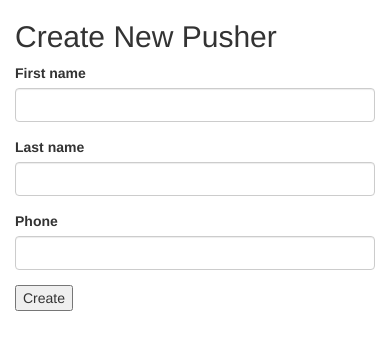
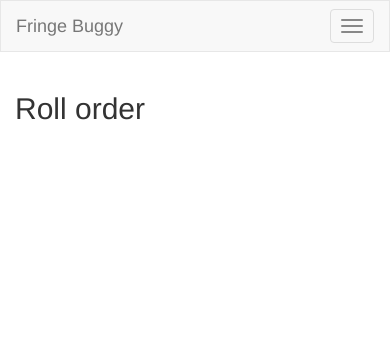
Before and after one commit to jlbrooks/buggy, a Django app: page / in a window 390 px wide. Shown: the top 350 px of the page. Run offline with Django 3.2, Linux system fonts and the light colour scheme; data that the repository does not hold is empty; some libraries are stand-ins or nearby versions.

Commit message:
base template, navbar

```diff
--- a/buggy/urls.py
+++ b/buggy/urls.py
@@ -20,5 +20,6 @@ from pushers import views
 urlpatterns = [
     url(r'^admin/', admin.site.urls),
     url(r'^$', views.index, name='index'),
+    url(r'^pushers$', views.pushers, name='pushers'),
     url(r'^create_pusher$', views.create_pusher, name='create_pusher'),
 ]
--- /dev/null
+++ b/pushers/templates/__base.html
@@ -0,0 +1,35 @@
+<!DOCTYPE html>
+<html>
+<head>
+  {% load staticfiles %}
+  <title>Pusher assignments</title>
+
+  <link rel="stylesheet" href="{% static "bootstrap-3.3.7-dist/css/bootstrap.min.css" %}">
+  <script src="{% static "bootstrap-3.3.7-dist/js/bootstrap.min.js" %}"></script>
+</head>
+
+<nav class="navbar navbar-default">
+  <div class="container-fluid">
+    <!-- Brand and toggle get grouped for better mobile display -->
+    <div class="navbar-header">
+      <button type="button" class="navbar-toggle collapsed" data-toggle="collapse" data-target="#navbar-collapse" aria-expanded="false">
+        <span class="sr-only">Toggle navigation</span>
+        <span class="icon-bar"></span>
+        <span class="icon-bar"></span>
+        <span class="icon-bar"></span>
+      </button>
+      <a class="navbar-brand" href="#">Fringe Buggy</a>
+    </div>
+
+    <div class="collapse navbar-collapse" id="navbar-collapse">
+      <ul class="nav navbar-nav navbar-right">
+        <li><a href="{% url 'pushers' %}">Pusher Management</a></li>
+      </ul>
+    </div>
+  </div>
+</nav>
+
+<body>
+{% block content %}{% endblock content %}
+</body>
+</html>
--- a/pushers/templates/index.html
+++ b/pushers/templates/index.html
@@ -1,42 +1,11 @@
-<!DOCTYPE html>
-<html>
-<head>
-  {% load staticfiles %}
-  <title>Pusher assignments</title>
+{% extends "__base.html" %}
 
-  <link rel="stylesheet" href="{% static "bootstrap-3.3.7-dist/css/bootstrap.min.css" %}">
-  <script src="{% static "bootstrap-3.3.7-dist/js/bootstrap.min.js" %}"></script>
-</head>
-<body>
+{% block content %}
 <div class="container">
   <div class="row">
     <div class="col-md-6">
-      <h2>Create New Pusher</h2>
-      <form action="{% url 'create_pusher' %}" method="POST">
-        {% csrf_token %}
-        <div class="form-group">
-          <label for="first_name">First name</label>
-          <input type="text" class="form-control" name="first_name">
-        </div>
-        <div class="form-group">
-          <label for="last_name">Last name</label>
-          <input type="text" class="form-control" name="last_name">
-        </div>
-        <div class="form-group">
-          <label for="phone">Phone</label>
-          <input type="phone" class="form-control" name="phone">
-        </div>
-        <input type="submit" value="Create">
-      </form>
-    </div>
-    <div class="col-md-6">
-      <ul>
-        {% for pusher in pushers %}
-          <li>{{ pusher.name }} - {{ pusher.phone }}</li>
-        {% endfor %}
-      </ul>
+      <h2>Roll order</h2>
     </div>
   </div>
 </div>
-</body>
-</html>
+{% endblock content %}
--- a/pushers/views.py
+++ b/pushers/views.py
@@ -7,6 +7,12 @@ def index(request):
         'pushers': Pusher.objects.all()
     }
     return render(request, "index.html", context)
+
+def pushers(request):
+    context = {
+        'pushers': Pusher.objects.all()
+    }
+    return render(request, "pushers.html", context)
 
 def create_pusher(request):
     if request.method == 'POST':
```
Also changed, not shown: pushers/templates/pushers.html (added, +35 -0 lines).
